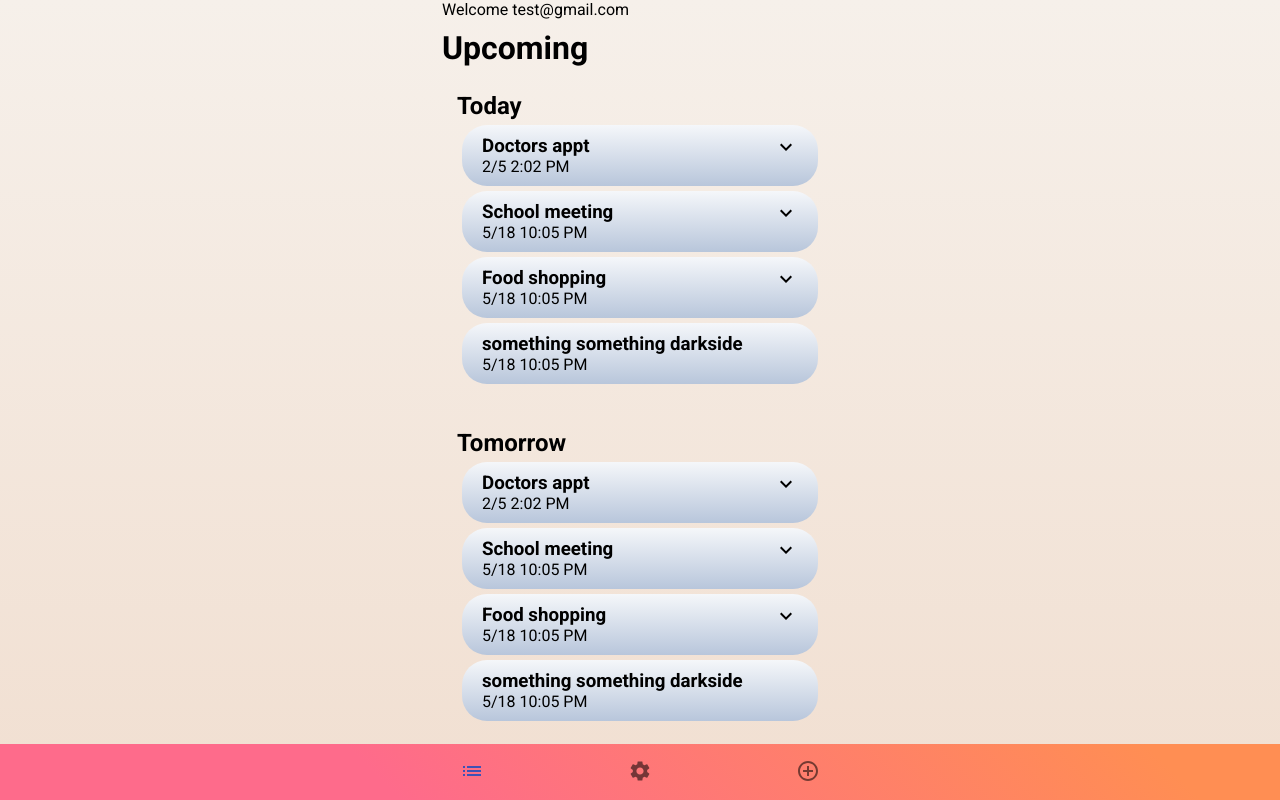
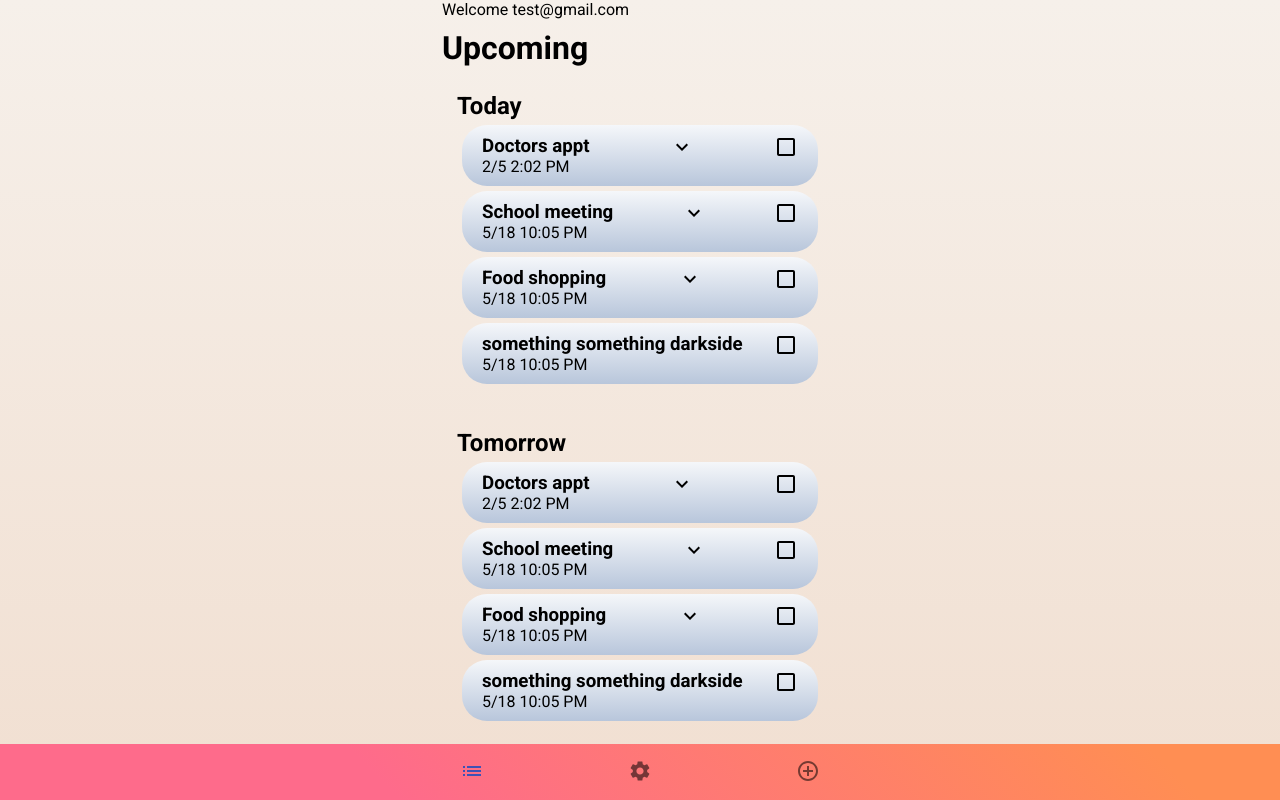
Before and after one commit to indomie858/todolist-react, a React (Create React App) app: page / in a window 1280 px wide. Built offline with nearby package versions, Linux system fonts and the light colour scheme; no server answers.

Commit message:
Added checkbox for completing task and subtask

```diff
--- a/src/components/SubTask.js
+++ b/src/components/SubTask.js
@@ -1,10 +1,18 @@
 //component for individual subtask
+import CheckBoxOutlineBlankIcon from '@material-ui/icons/CheckBoxOutlineBlank';
+import CheckBoxIcon from '@material-ui/icons/CheckBox';
+import { useState } from 'react';
 
 const SubTask = ({ subTask }) => {
+    const [taskComplete, setTaskComplete] = useState(false);
+
     return (
         // outputs subtask from subtasks array
         <div className="subtask">
             <p>{subTask}</p>
+            <div className="task-flex-right" onClick={() => setTaskComplete(!taskComplete)} >
+                {!taskComplete ? <CheckBoxOutlineBlankIcon /> : <CheckBoxIcon />}
+            </div>
         </div>
     )
 }
--- a/src/components/Task.js
+++ b/src/components/Task.js
@@ -3,11 +3,14 @@ import SubTasks from './SubTasks'
 import { useState } from 'react';
 import ExpandMoreIcon from '@material-ui/icons/ExpandMore';
 import ExpandLessIcon from '@material-ui/icons/ExpandLess';
+import CheckBoxOutlineBlankIcon from '@material-ui/icons/CheckBoxOutlineBlank';
+import CheckBoxIcon from '@material-ui/icons/CheckBox';
 import moment from 'moment'
 
 const Task = (props) => {
     const [showSubTasks, setShowSubTasks] = useState(false);
     const [subTasks, setSubTasks] = useState(props.task.subTasks);
+    const [taskComplete, setTaskComplete] = useState(false);
 
     //function for adding subtasks. currently pushing subtask to array in task object
     //need to handle sending subtask to the backend
@@ -15,16 +18,22 @@ const Task = (props) => {
         setSubTasks([...subTasks, subTask]);
     }
 
+    //onClick={() => setShowCompleteButton(!showCompleteButton)}
     return (
         <>
-            <div className='task'>
+            <div className='task' >
                 <div className="task-flex-left">
-                    <h3 onClick={() => {props.changeTask(props.id);}}>{props.task.text}{' '}</h3>
+                    <h3 onClick={() => { props.changeTask(props.id); }}>{props.task.text}{' '}</h3>
                     <p>{moment(props.task.date).format("M/D h:MM A")}</p>
                 </div>
-                <div className="task-flex-right" onClick={() => setShowSubTasks(!showSubTasks)}>
-                    {/* oh lawd this is nasty, but oh whale */}
+                <div className="task-flex-mid" onClick={() => setShowSubTasks(!showSubTasks)}>
                     {subTasks.length > 0 ? (!showSubTasks ? <ExpandMoreIcon /> : <ExpandLessIcon />) : ''}
+                </div>
+                <div className="task-flex-right" onClick={() => {
+                    setTaskComplete(!taskComplete);
+                    console.log(props.task)
+                    }}>
+                    {!taskComplete ? <CheckBoxOutlineBlankIcon /> : <CheckBoxIcon />}
                 </div>
             </div>
             {/* displays list of subtasks when individual task is clicked */}
--- a/src/index.css
+++ b/src/index.css
@@ -37,7 +37,6 @@ body {
   margin: 5px;
   padding: 10px 20px;
   border-radius: 25px;
-  cursor: pointer;
   display: flex;
   justify-content: space-between;
 }
@@ -48,12 +47,25 @@ body {
   justify-content: space-between;
 }
 
+.task-flex-left {
+  cursor: pointer;
+}
+
+.task-flex-mid {
+  cursor: pointer;
+}
+
+.task-flex-right {
+  cursor: pointer;
+}
 
 /* styling for individual subtasks */
 .subtask {
   background: #f4f4f4;
   margin: 0px 20px 2px 50px;
   padding: 10px 20px;
+  display: flex;
+  justify-content: space-between;
 }
 
 .addsubtask {
```
